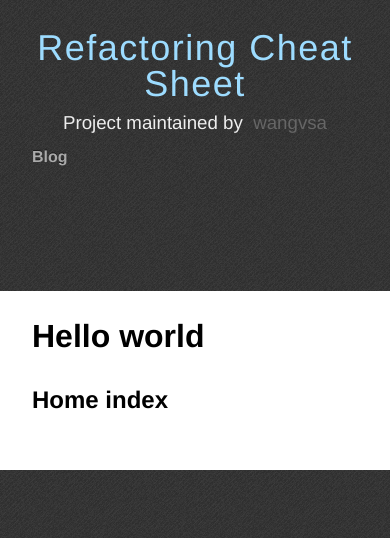
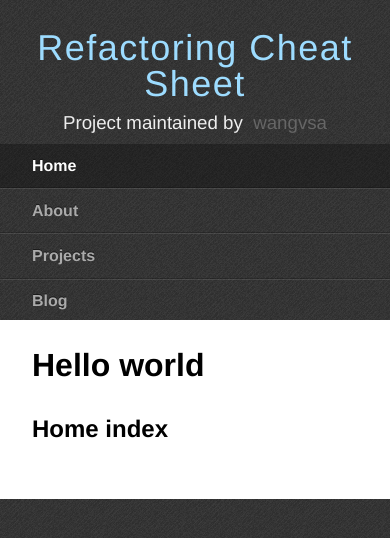
Before and after one commit to wangvsa/refactoring-cheat-sheet, a Jekyll site: the page built from index.html, in a window 390 px wide. Shown: the top 538 px of the page. Built offline with Jekyll 4.4.1, drawn with Linux system fonts in a browser that asks for light colours; Markdown is read by kramdown in place of the engine named in the settings.

Commit message:
调整@media screen设置

```diff
--- a/css/styles.css
+++ b/css/styles.css
@@ -118,17 +118,11 @@ header h3 {
 .nav-collapse li:last-child a { border-bottom: 0 }
 
 @media screen and (max-width: 40em) {
-  .js .nav-collapse {
-    clip: rect(0 0 0 0);
-    max-height: 0;
+  .nav-collapse {
+    width: 100%;
+    max-height: 10em;
     position: absolute;
     display: block;
-    overflow: hidden;
-  }
-  .nav-collapse {
-    top: 0;
-    width: 100%;
-    position: relative;
   }
   .nav-collapse.opened { max-height: 9999px }
   .nav-collapse a:hover { background: transparent }
@@ -137,10 +131,10 @@ header h3 {
     -webkit-overflow-scrolling: auto;
     box-shadow: none;
     padding: 0 2em 2em;
+    top: 20em;
     border-radius: 0;
     position: relative;
     width: 100%;
-    overflow: hidden;
   }
   .main::-webkit-scrollbar { background-color: transparent }
 }
@@ -155,6 +149,7 @@ header h3 {
   }
 }
 
+/* 屏幕太宽时，限定左侧列表宽度近增加内容宽度 */
 @media screen and (min-width: 76em) {
   .nav-collapse { width: 18em }
   .main { width: auto; left: 18em }
```
